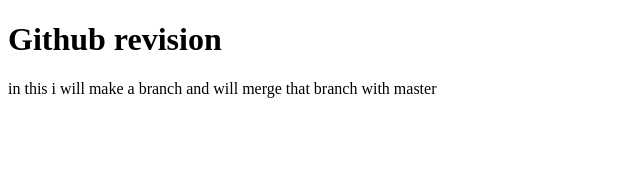
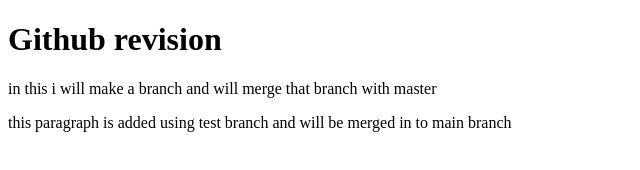
Before and after one commit to gauravag091/Revision, a plain HTML site: page index.html in a window 1280 px wide. Shown: the whole page, without its empty margins (0-640 px from the left). Drawn offline with Linux system fonts and the light colour scheme.

Commit message:
updated index.html

```diff
--- a/index.html
+++ b/index.html
@@ -8,5 +8,6 @@
 <body>
     <h1>Github revision</h1>
     <p>in this i will make a branch and will merge that branch with master</p>
+    <p>this paragraph is added using test branch and will be merged in to main branch</p>
 </body>
 </html>
```
Also changed, not shown: 2 other files.
